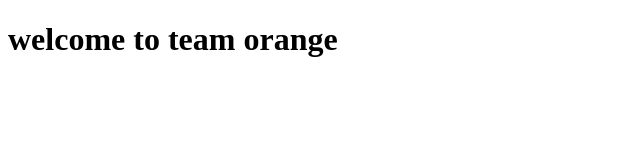
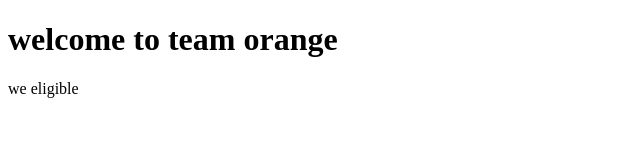
Before and after one commit to kamilah100/orange-team-work, a plain HTML site: page index.html in a window 1280 px wide. Shown: the whole page, without its empty margins (0-640 px from the left). Drawn offline with Linux system fonts and the light colour scheme.

Commit message:
Thank you

```diff
--- a/index.html
+++ b/index.html
@@ -7,5 +7,6 @@
 </head>
 <body>
     <h1>welcome to team orange </h1>
+    <p>we eligible</p>
 </body>
 </html>
```
